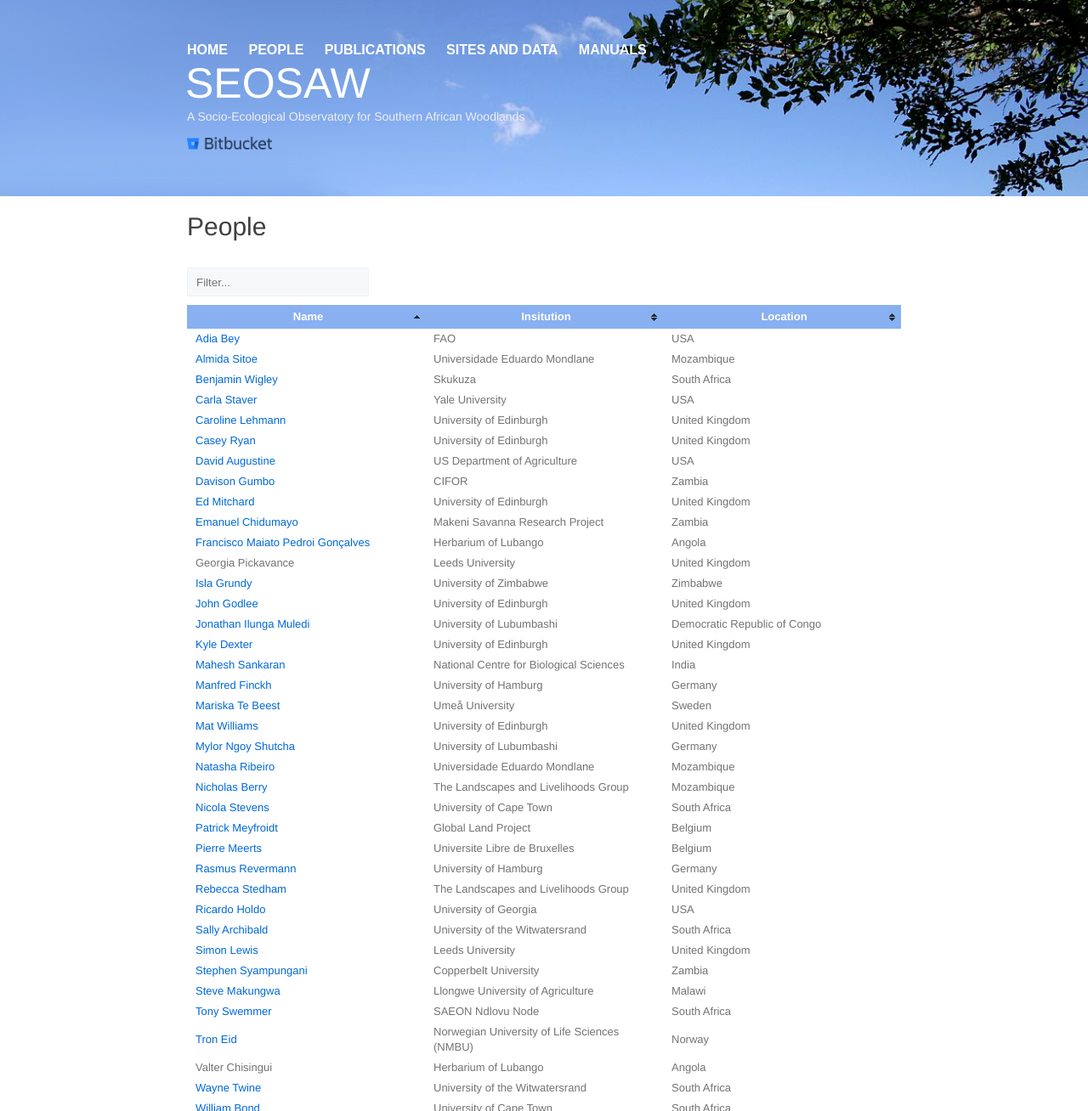
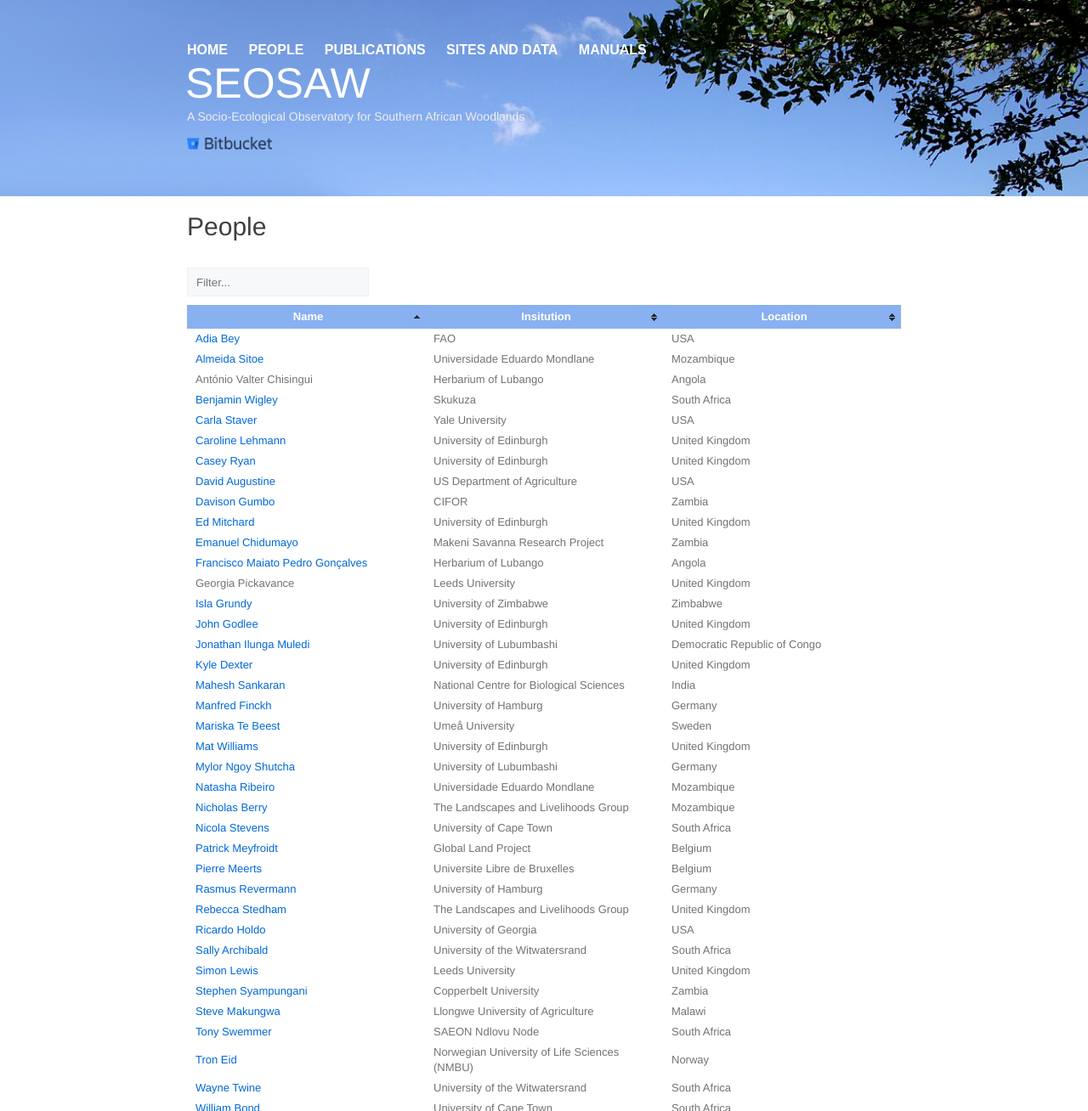
Before and after one commit to seosaw/seosaw.github.io, a Jekyll site: the page built from people.md, in a window 1280 px wide and 1400 px high, cut to the strip 0-1308 px from the top of the window. Shown: the whole strip at 85% size. Built offline with Jekyll 4.4.1, drawn with Linux system fonts in a browser that asks for light colours; nearby versions of some CDN libraries.

Commit message:
Fixed people list

```diff
--- a/people.md
+++ b/people.md
@@ -111,7 +111,7 @@ $('.grid').masonry({
 <td>Mozambique</td>
 </tr>
 <tr>
-<td><a href="https://www.researchgate.net/profile/Almeida_Sitoe" target="_blank">Almida Sitoe</a></td>
+<td><a href="https://www.researchgate.net/profile/Almeida_Sitoe" target="_blank">Almeida Sitoe</a></td>
 <td>Universidade Eduardo Mondlane</td>
 <td>Mozambique</td>
 </tr>
@@ -146,12 +146,12 @@ $('.grid').masonry({
 <td>Belgium</td>
 </tr>
 <tr>
-<td><a href="https://www.researchgate.net/profile/Francisco_Goncalves10?ev=hdr_xprf" target="_blank">Francisco Maiato Pedroi Gonçalves</a></td>
+<td><a href="https://www.researchgate.net/profile/Francisco_Goncalves10?ev=hdr_xprf" target="_blank">Francisco Maiato Pedro Gonçalves</a></td>
 <td>Herbarium of Lubango</td>
 <td>Angola</td>
 </tr>
 <tr>
-<td>Valter Chisingui</td>
+<td>António Valter Chisingui</td>
 <td>Herbarium of Lubango</td>
 <td>Angola</td>
 </tr>
```
